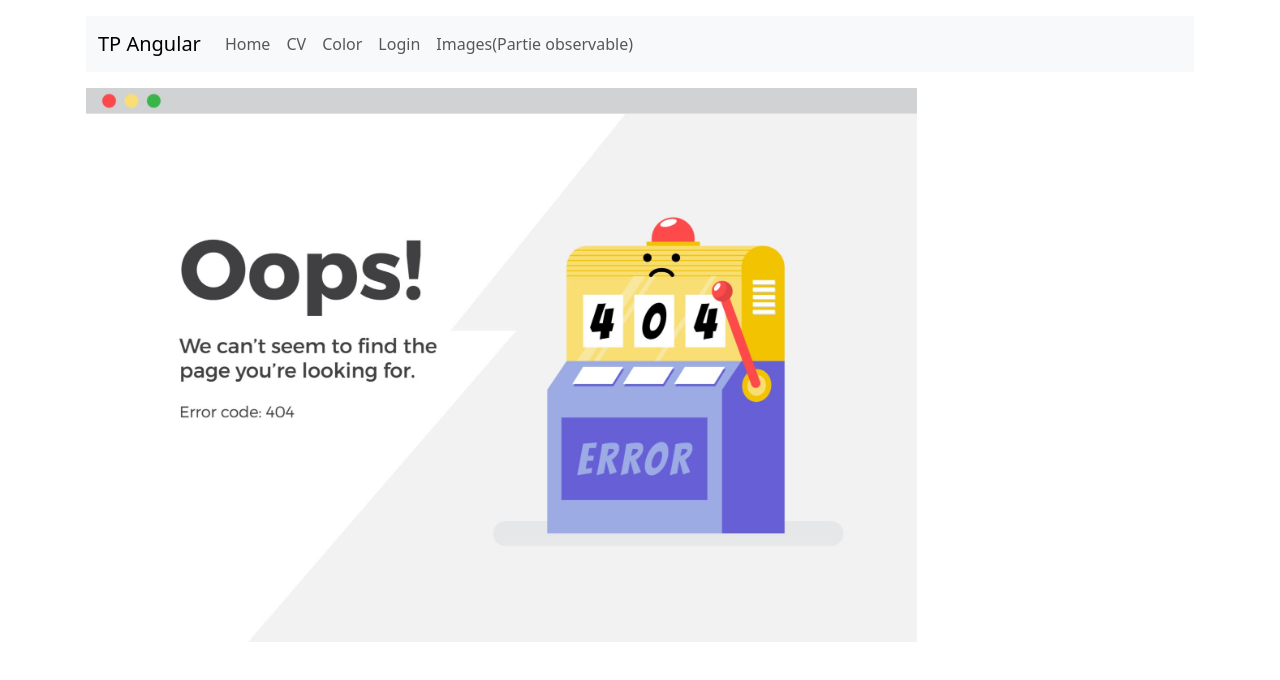
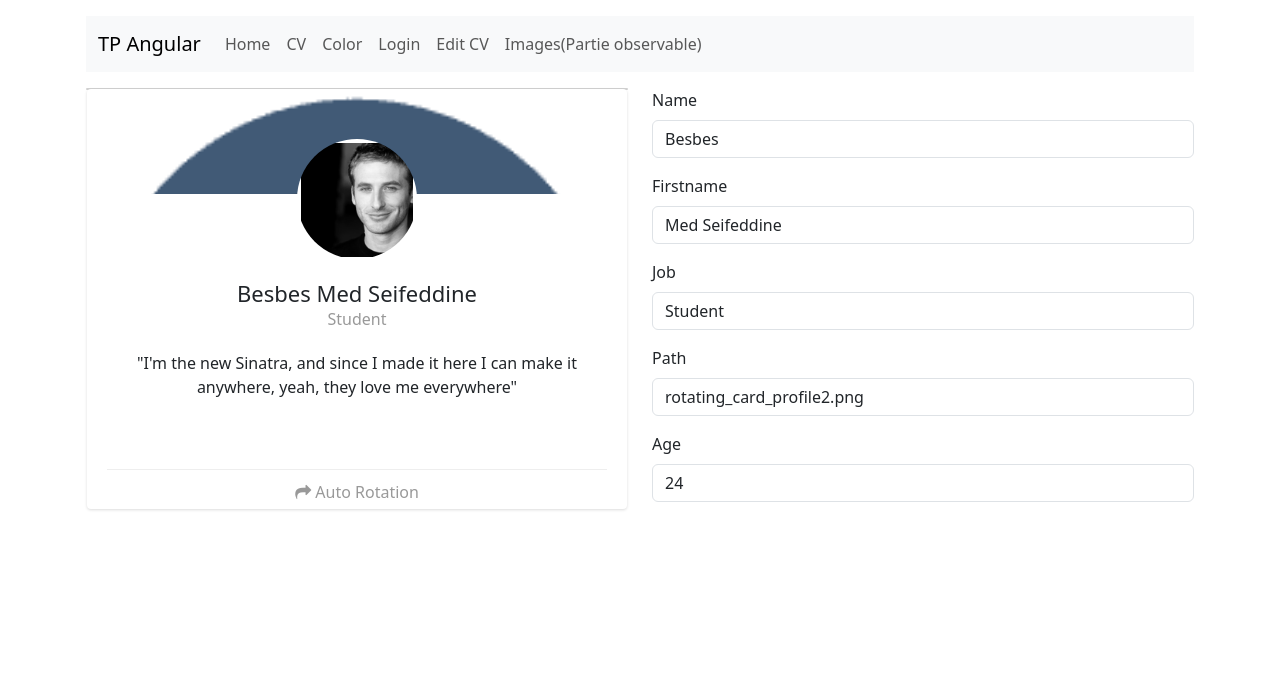
Before and after one commit to SadokBarbouche/TPAngular, an Angular app: page /edit in a window 1280 px wide. Shown: the top 680 px of the page. Built offline with nearby package versions, Linux system fonts and the light colour scheme.

Commit message:
Quick Fix

```diff
--- a/src/app/Platform/cv/add-cv/add-cv.component.html
+++ /dev/null
@@ -1 +0,0 @@
-<p>add-cv works!</p>
--- a/src/app/Platform/cv/cv-service.service.ts
+++ b/src/app/Platform/cv/cv-service.service.ts
@@ -88,16 +88,15 @@ export class CvServiceService {
   // }
 
   // Mouch optimal jemla w impossible shih
+
   getPersonnes(): Observable<Personne[]> {
     return this.http.get<Personne[]>(this.link).pipe(
       tap((apiData) => {
         this.personnes = apiData;
-
         for (const deletedPerson of this.deletedPersonnes) {
           const index = this.personnes.findIndex(
             (person) => person.id === deletedPerson.id
           );
-
           if (index !== -1) {
             this.personnes.splice(index, 1);
           }
--- a/src/app/editcv/editcv.component.html
+++ b/src/app/editcv/editcv.component.html
@@ -5,23 +5,23 @@
     <div class="col-md-6 col-sm-6">
         <div class="mb-3">
             <label class="form-label">Name</label>
-            <input type="text" class="form-control" [(ngModel)]="personne.name" [value]="personne.name" >
+            <input type="text" class="form-control" [(ngModel)]="personne.name" [value]="personne.name" />
         </div>
         <div class="mb-3">
             <label class="form-label">Firstname</label>
-            <input type="text" class="form-control" [(ngModel)]="personne.firstname" [value]="personne.firstname">
+            <input type="text" class="form-control" [(ngModel)]="personne.firstname" [value]="personne.firstname" />
         </div>
         <div class="mb-3">
             <label class="form-label">Job</label>
-            <input type="text" class="form-control" [(ngModel)]="personne.job" [value]="personne.job">
+            <input type="text" class="form-control" [(ngModel)]="personne.job" [value]="personne.job" />
         </div>
         <div class="mb-3">
             <label class="form-label">Path</label>
-            <input type="text" class="form-control" [(ngModel)]="personne.path" [value]="personne.path">
+            <input type="text" class="form-control" [(ngModel)]="personne.path" [value]="personne.path" />
         </div>
         <div class="mb-3">
             <label class="form-label">Age</label>
-            <input type="text" class="form-control" [(ngModel)]="personne.age" [value]="personne.age">
+            <input type="text" class="form-control" [(ngModel)]="personne.age" [value]="personne.age" />
         </div>
     </div>
 </div>
--- a/src/app/editcv/editcv.component.ts
+++ b/src/app/editcv/editcv.component.ts
@@ -7,18 +7,26 @@ import { FormsModule } from '@angular/forms';
 @Component({
   selector: 'app-editcv',
   standalone: true,
-  imports: [CommonModule,DetailCvComponent,FormsModule],
+  imports: [CommonModule, DetailCvComponent, FormsModule],
   templateUrl: './editcv.component.html',
-  styleUrl: './editcv.component.css'
+  styleUrl: './editcv.component.css',
 })
 export class EditcvComponent implements OnInit {
-  personne!:Personne;
+  personne!: Personne;
 
-  constructor(){
-    this.personne=new Personne(1,"Rjiba","Ahmed",18,777777,"Student","rotating_card_profile2.png")
+  constructor() {
+    this.personne = new Personne(
+      1,
+      'Besbes',
+      'Med Seifeddine',
+      24,
+      88888,
+      'Student',
+      'rotating_card_profile2.png'
+    );
   }
 
   ngOnInit(): void {
-    console.log(this.personne)
+    console.log(this.personne);
   }
 }
--- a/src/app/header/header.component.html
+++ b/src/app/header/header.component.html
@@ -19,6 +19,9 @@
                     <a class="nav-link" [routerLink]="['login']">Login</a>
                 </li>
                 <li class="nav-item">
+                    <a class="nav-link" [routerLink]="['edit']">Edit CV</a>
+                </li>
+                <li class="nav-item">
                     <a class="nav-link" [routerLink]="['observable']">Images(Partie observable)</a
           >
         </li>
```
Also changed, not shown: src/app/Platform/cv/add-cv/add-cv.component.ts (deleted, +0 -13 lines), src/app/app.routes.ts (+5 -5 lines), src/app/header/header.component.ts (+3 -5 lines), src/app/Platform/cv/add-cv/add-cv.component.css (deleted), 1 other file (tests, documents, lock files or other folders).
